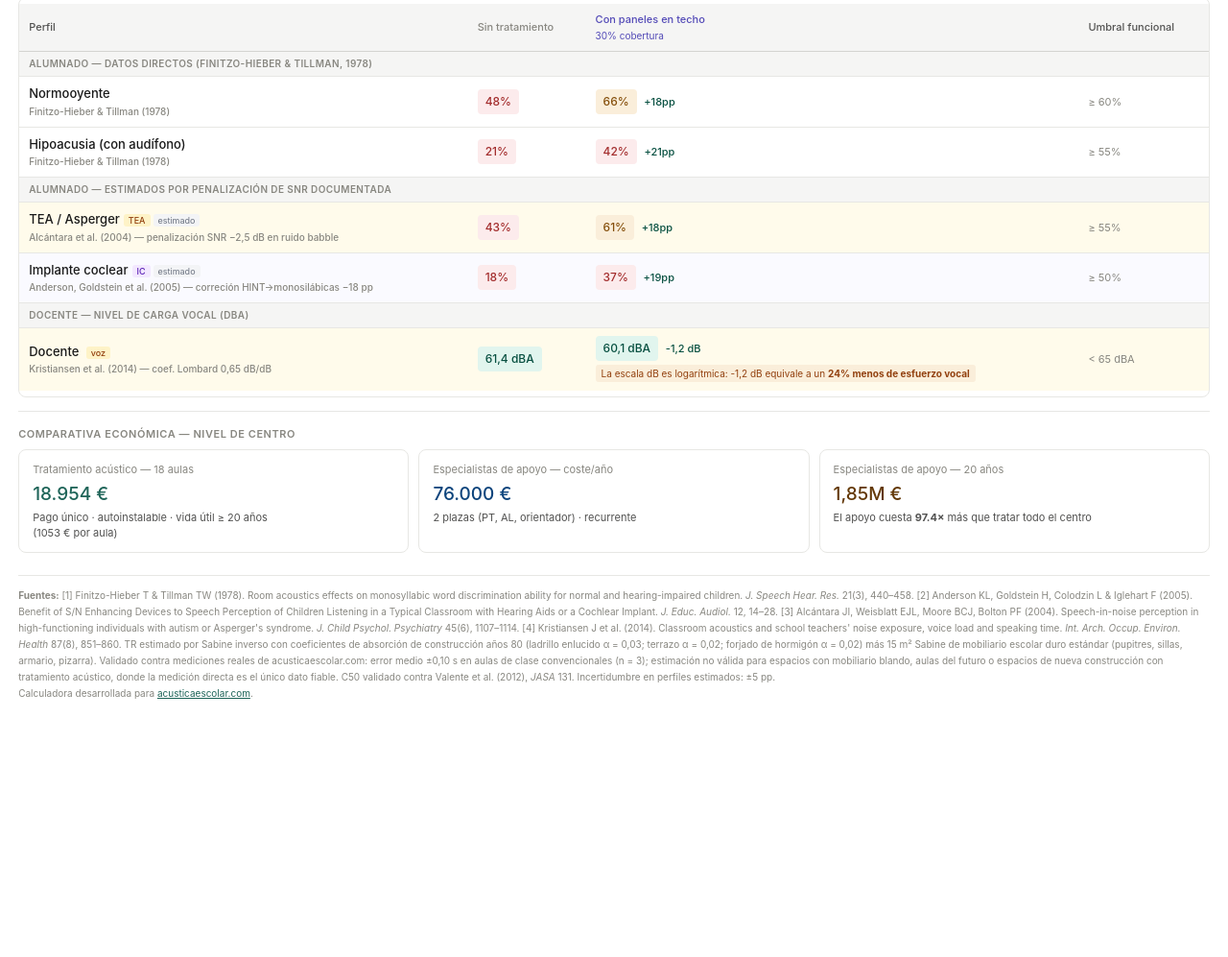
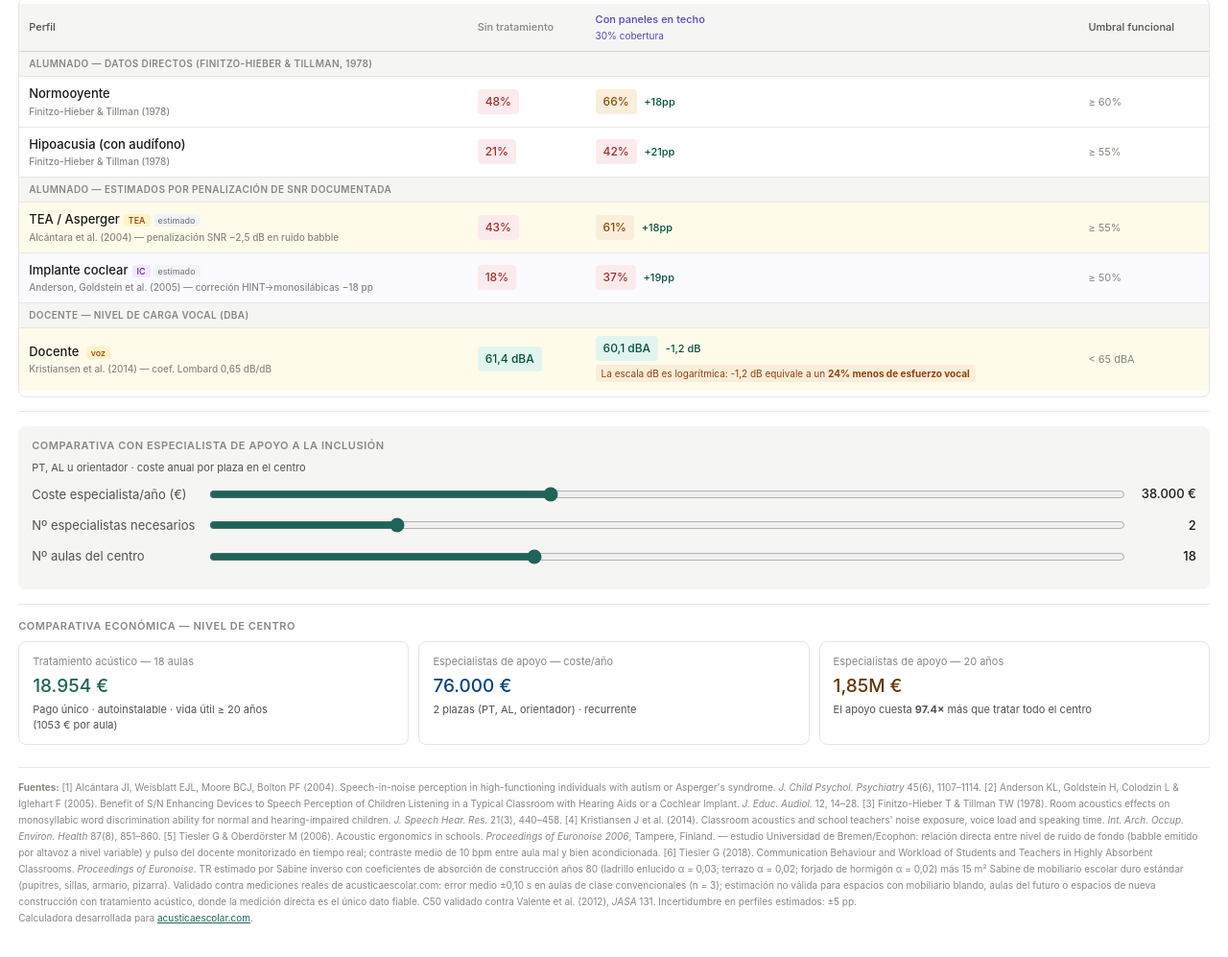
Before and after one commit to acusticaescolar-star/calculadora-acustica, a plain HTML site: page index.html in a window 1280 px wide. Shown: the part 719-1716 px from the top of the page at 96% size. Before the commit the page ends 1482 px from the top, so only its background shows below. Drawn offline with Linux system fonts and the light colour scheme.

Commit message:
Add files via upload

```diff
--- a/index.html
+++ b/index.html
@@ -199,13 +199,6 @@
       <div class="ctrl-row"><span class="ctrl-label">Precio panel (€/m²)</span><input type="range" min="50" max="120" step="5" value="65" id="precio"><span class="ctrl-val" id="precio-out">65 €/m²</span></div>
     </div>
 
-    <p class="stitle">Comparativa con especialista de apoyo a la inclusión</p>
-    <div class="section-box">
-      <p style="font-size:11px;color:var(--c-text2);margin:0 0 10px;">PT, AL u orientador · coste anual por plaza en el centro</p>
-      <div class="ctrl-row"><span class="ctrl-label">Coste especialista/año (€)</span><input type="range" min="28000" max="55000" step="1000" value="38000" id="costesp"><span class="ctrl-val" id="costesp-out">38.000 €</span></div>
-      <div class="ctrl-row"><span class="ctrl-label">Nº especialistas necesarios</span><input type="range" min="1" max="6" step="1" value="2" id="nesp"><span class="ctrl-val" id="nesp-out">2</span></div>
-      <div class="ctrl-row"><span class="ctrl-label">Nº aulas del centro</span><input type="range" min="6" max="40" step="1" value="18" id="naulas"><span class="ctrl-val" id="naulas-out">18</span></div>
-    </div>
   </div>
 </div>
 
@@ -225,15 +218,26 @@
 </div>
 
 <hr class="sep">
+<div class="section-box" style="margin-bottom:0;">
+  <p class="stitle" style="margin-top:0;">Comparativa con especialista de apoyo a la inclusión</p>
+      <p style="font-size:11px;color:var(--c-text2);margin:0 0 10px;">PT, AL u orientador · coste anual por plaza en el centro</p>
+      <div class="ctrl-row"><span class="ctrl-label">Coste especialista/año (€)</span><input type="range" min="28000" max="55000" step="1000" value="38000" id="costesp"><span class="ctrl-val" id="costesp-out">38.000 €</span></div>
+      <div class="ctrl-row"><span class="ctrl-label">Nº especialistas necesarios</span><input type="range" min="1" max="6" step="1" value="2" id="nesp"><span class="ctrl-val" id="nesp-out">2</span></div>
+      <div class="ctrl-row"><span class="ctrl-label">Nº aulas del centro</span><input type="range" min="6" max="40" step="1" value="18" id="naulas"><span class="ctrl-val" id="naulas-out">18</span></div>
+</div>
+
+<hr class="sep">
 <p class="stitle">Comparativa económica — nivel de centro</p>
 <div class="eco-grid" id="eco-block"></div>
 
 <div class="nota-pie">
   <strong>Fuentes:</strong>
-  [1] Finitzo-Hieber T &amp; Tillman TW (1978). Room acoustics effects on monosyllabic word discrimination ability for normal and hearing-impaired children. <em>J. Speech Hear. Res.</em> 21(3), 440–458.
+  [1] Alcántara JI, Weisblatt EJL, Moore BCJ, Bolton PF (2004). Speech-in-noise perception in high-functioning individuals with autism or Asperger's syndrome. <em>J. Child Psychol. Psychiatry</em> 45(6), 1107–1114.
   [2] Anderson KL, Goldstein H, Colodzin L &amp; Iglehart F (2005). Benefit of S/N Enhancing Devices to Speech Perception of Children Listening in a Typical Classroom with Hearing Aids or a Cochlear Implant. <em>J. Educ. Audiol.</em> 12, 14–28.
-  [3] Alcántara JI, Weisblatt EJL, Moore BCJ, Bolton PF (2004). Speech-in-noise perception in high-functioning individuals with autism or Asperger's syndrome. <em>J. Child Psychol. Psychiatry</em> 45(6), 1107–1114.
+  [3] Finitzo-Hieber T &amp; Tillman TW (1978). Room acoustics effects on monosyllabic word discrimination ability for normal and hearing-impaired children. <em>J. Speech Hear. Res.</em> 21(3), 440–458.
   [4] Kristiansen J et al. (2014). Classroom acoustics and school teachers' noise exposure, voice load and speaking time. <em>Int. Arch. Occup. Environ. Health</em> 87(8), 851–860.
+  [5] Tiesler G &amp; Oberdörster M (2006). Acoustic ergonomics in schools. <em>Proceedings of Euronoise 2006</em>, Tampere, Finland. — estudio Universidad de Bremen/Ecophon: relación directa entre nivel de ruido de fondo (babble emitido por altavoz a nivel variable) y pulso del docente monitorizado en tiempo real; contraste medio de 10 bpm entre aula mal y bien acondicionada.
+  [6] Tiesler G (2018). Communication Behaviour and Workload of Students and Teachers in Highly Absorbent Classrooms. <em>Proceedings of Euronoise</em>.
   TR estimado por Sabine inverso con coeficientes de absorción de construcción años 80 (ladrillo enlucido α = 0,03; terrazo α = 0,02; forjado de hormigón α = 0,02) más 15 m² Sabine de mobiliario escolar duro estándar (pupitres, sillas, armario, pizarra). Validado contra mediciones reales de acusticaescolar.com: error medio ±0,10 s en aulas de clase convencionales (n = 3); estimación no válida para espacios con mobiliario blando, aulas del futuro o espacios de nueva construcción con tratamiento acústico, donde la medición directa es el único dato fiable. C50 validado contra Valente et al. (2012), <em>JASA</em> 131. Incertidumbre en perfiles estimados: ±5 pp.
   <br>Calculadora desarrollada para <a href="https://www.acusticaescolar.com" target="_blank">acusticaescolar.com</a>.
 </div>
@@ -451,6 +455,8 @@ function calc(){
       <span style="font-size:11px;margin-left:4px;" class="${dvoz<=-0.5?'delta-good':'delta-neutral'}">${dvoz>=0?'+':''}${f1(dvoz)} dB</span>
       ${dvoz<=-0.5?'<br>'+logNote(dvoz):''}</td>
     <td style="color:#888780;font-size:11px;">&lt; 65 dBA</td></tr>`;
+
+
   t+='</tbody>';
   document.getElementById('main-table').innerHTML=t;
 
```
